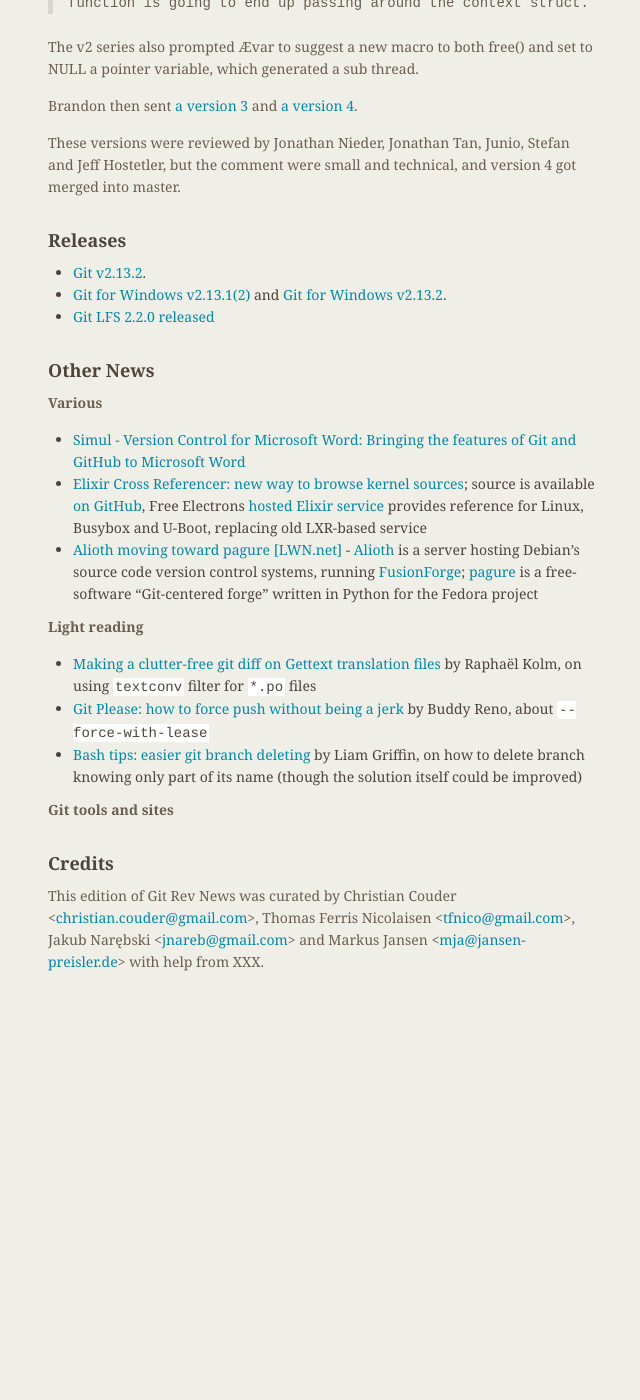
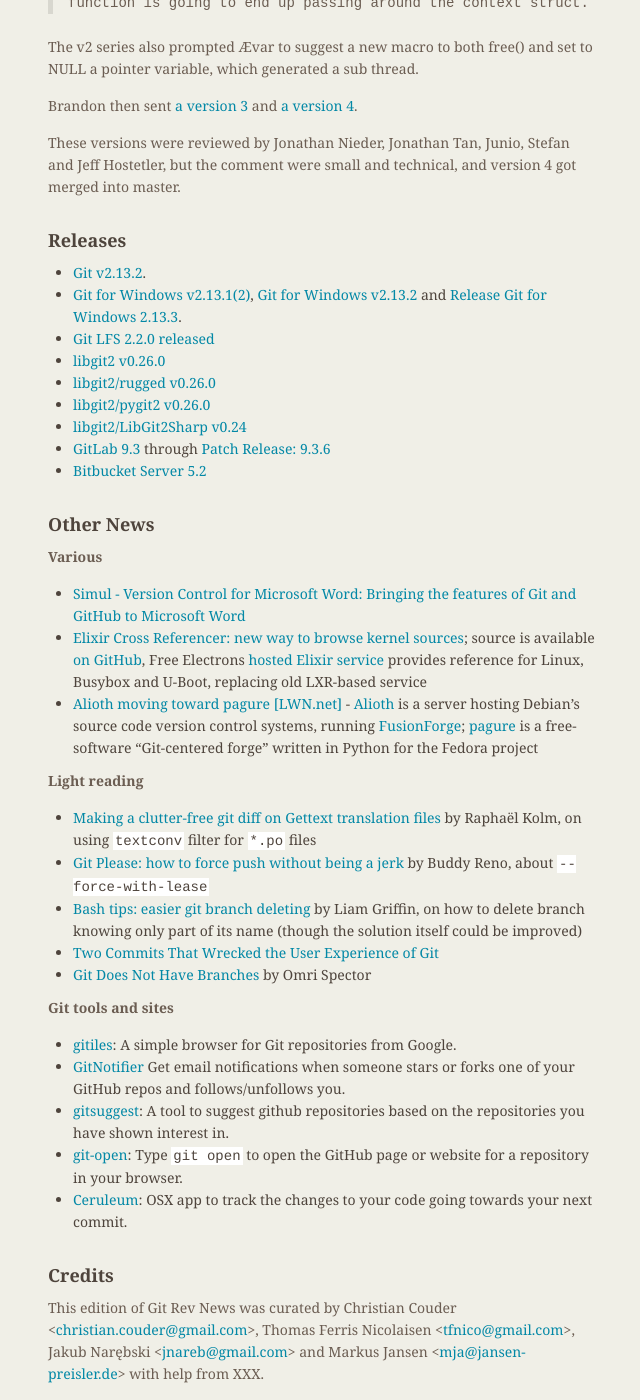
Before and after one commit to git/git.github.io, a Jekyll site: the page built from rev_news/drafts/edition-29.md, in a window 1280 px wide and 1400 px high, scrolled down 3133 px. Shown: the whole window, without its empty margins (486-1126 px from the left). Built offline with Jekyll 4.4.1, drawn with Linux system fonts in a browser that asks for light colours; before the commit the page ends 4121 px from its top, so only the background shows below that.

Commit message:
rn-29: more releases and links

```diff
--- a/rev_news/drafts/edition-29.md
+++ b/rev_news/drafts/edition-29.md
@@ -185,8 +185,15 @@
 ## Releases
 
 * [Git v2.13.2](https://github.com/git/git/blob/v2.13.2/Documentation/RelNotes/2.13.2.txt).
-* [Git for Windows v2.13.1(2)](https://github.com/git-for-windows/git/releases/tag/v2.13.1.windows.2) and [Git for Windows v2.13.2](https://github.com/git-for-windows/git/releases/tag/v2.13.2.windows.1).
+* [Git for Windows v2.13.1(2)](https://github.com/git-for-windows/git/releases/tag/v2.13.1.windows.2), [Git for Windows v2.13.2](https://github.com/git-for-windows/git/releases/tag/v2.13.2.windows.1) and
+[Release Git for Windows 2.13.3](https://github.com/git-for-windows/git/releases/tag/v2.13.3.windows.1).
 * [Git LFS 2.2.0 released](https://github.com/blog/2384-git-lfs-2-2-0-released)
+* [libgit2 v0.26.0](https://github.com/libgit2/libgit2/releases/tag/v0.26.0)
+* [libgit2/rugged v0.26.0](https://github.com/libgit2/rugged/releases/tag/v0.26.0)
+* [libgit2/pygit2 v0.26.0](https://github.com/libgit2/pygit2/releases/tag/v0.26.0)
+* [libgit2/LibGit2Sharp v0.24](https://github.com/libgit2/libgit2sharp/releases/tag/v0.24)
+* [GitLab 9.3](https://about.gitlab.com/2017/06/22/gitlab-9-3-released/) through [Patch Release: 9.3.6](https://about.gitlab.com/2017/07/11/gitlab-9-dot-3-dot-6-released/)
+* [Bitbucket Server 5.2](https://blog.bitbucket.org/2017/07/18/bitbucket-server-5-2-compliance-meets-devops/)
 
 ## Other News
 
@@ -201,9 +208,16 @@
 * [Making a clutter-free git diff on Gettext translation files](https://medium.com/@rkz_io/making-a-clutter-free-git-diff-on-gettext-translation-files-9c0c1bb1d8aa) by Raphaël Kolm, on using `textconv` filter for `*.po` files
 * [Git Please: how to force push without being a jerk](https://medium.freecodecamp.org/git-please-a182f28efeb5) by Buddy Reno, about `--force-with-lease`
 * [Bash tips: easier git branch deleting](https://medium.com/@Gryff/bash-tips-easier-git-branch-deleting-d93da0f0acec) by Liam Griffin, on how to delete branch knowing only part of its name (though the solution itself could be improved)
+* [Two Commits That Wrecked the User Experience of Git](https://redfin.engineering/two-commits-that-wrecked-the-user-experience-of-git-f0075b77eab1)
+* [Git Does Not Have Branches](https://hackernoon.com/git-does-not-have-branches-add468b5b4a0) by Omri Spector
 
 __Git tools and sites__
 
+* [gitiles](https://gerrit.googlesource.com/gitiles/): A simple browser for Git repositories from Google.
+* [GitNotifier](https://gitnotifier.io/) Get email notifications when someone stars or forks one of your GitHub repos and follows/unfollows you.
+* [gitsuggest](https://github.com/csurfer/gitsuggest): A tool to suggest github repositories based on the repositories you have shown interest in.
+* [git-open](https://github.com/paulirish/git-open): Type `git open` to open the GitHub page or website for a repository in your browser.
+* [Ceruleum](https://github.com/alixander/Ceruleum): OSX app to track the changes to your code going towards your next commit.
 
 ## Credits
 
```
